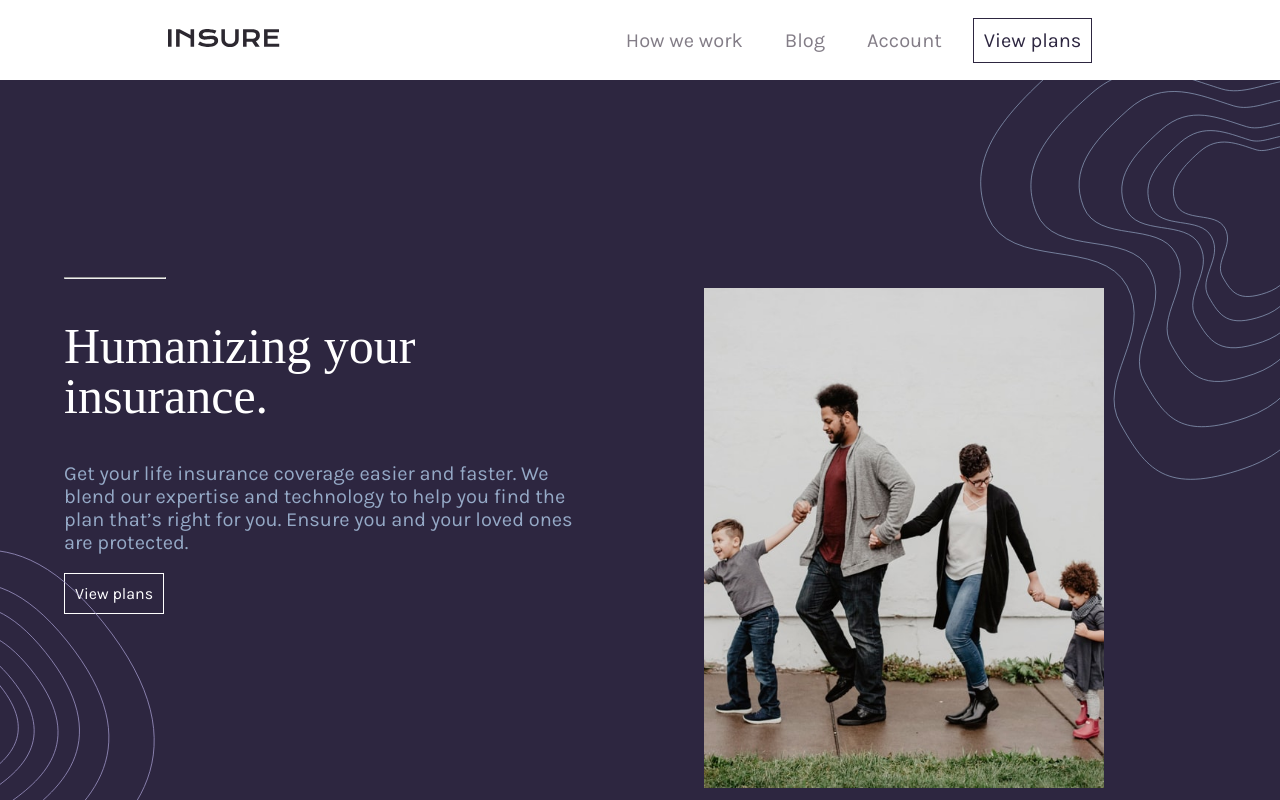
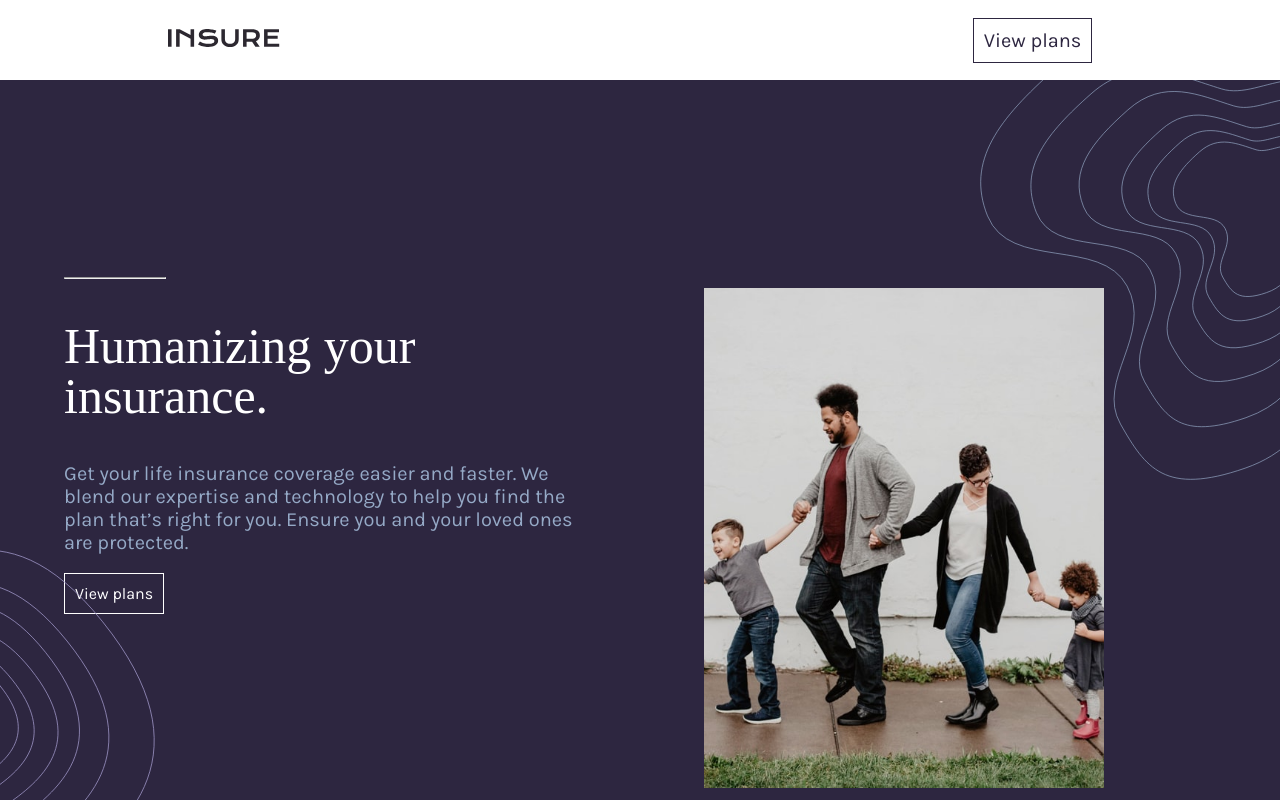
Before and after one commit to tochukwu19/fm-insure, a React (Create React App) app: page / in a window 1280 px wide. Shown: the top 800 px of the page. Built offline with nearby package versions, Linux system fonts and the light colour scheme; a web font is replaced by a local one.

Commit message:
Fixed bugs

```diff
--- a/src/components/Hero/Hero.css
+++ b/src/components/Hero/Hero.css
@@ -58,6 +58,7 @@ a {
     border: 1px solid #fff;
     text-decoration: none;
     padding: 10px;
+    color: #fff;
 }
 
 a:hover{
--- a/src/components/Hero/Hero.js
+++ b/src/components/Hero/Hero.js
@@ -18,10 +18,10 @@ const Hero = () => {
               expertise and technology to help you find the plan that’s right for
               you. Ensure you and your loved ones are protected.
             </p>
-            <a>View plans</a>
+            <a href=".">View plans</a>
           </div>
           <div className="hero-two">
-            <img src={heroImage} alt="hero image" />
+            <img src={heroImage} alt="hero" />
           </div>
         </div>
       </section>
--- a/src/components/Howwework/Hww.js
+++ b/src/components/Howwework/Hww.js
@@ -9,7 +9,7 @@ const Hww = () => {
           <h1>Find out more about how we work</h1>
         </div>
         <div>
-          <a>How we work</a>
+          <a href=".">How we work</a>
         </div>
       </div>
     </div>
--- a/src/components/Navbar/Navbar.js
+++ b/src/components/Navbar/Navbar.js
@@ -16,10 +16,10 @@ class Navbar extends Component {
         <div className="nav-container">
           <div className="logo"><img src={logo} alt="logo"/></div>
           <div className="menu">
-            <li><a>How we work</a></li>
-            <li><a>Blog</a></li>
-            <li><a>Account</a></li>
-            <li><a className="btn">View plans</a></li>
+            <li><a href=".">How we work</a></li>
+            <li><a href=".">Blog</a></li>
+            <li><a href=".">Account</a></li>
+            <li><a href="." className="btn">View plans</a></li>
           </div>
           <div className="hamburger" onClick={() => this.setState((prevState) => ({ navout: !prevState.navout}))}>
             { !this.state.navout ? <img src={ham} alt="hamburger" className="ham" /> : <img src={close} alt="hamburgerClose" className="hamC" />}
@@ -29,10 +29,10 @@ class Navbar extends Component {
           transform: this.state.navout ? "translateY(50%)" : "translateY(-100%)"
         }}>
           <div className="Mmenu">
-            <li><a>How we work</a></li>
-            <li><a>Blog</a></li>
-            <li><a>Account</a></li>
-            <li><a className="btn">View plans</a></li>
+            <li><a href=".">How we work</a></li>
+            <li><a href=".">Blog</a></li>
+            <li><a href=".">Account</a></li>
+            <li><a href="." className="btn">View plans</a></li>
           </div>
         </div>
       </nav>
--- a/src/components/story/story.js
+++ b/src/components/story/story.js
@@ -14,8 +14,8 @@ const story = () => {
   return (
     <React.Fragment>
       <div className="story">
-        <img src={svg} className="thesvg" />
-        <img src={svg2} className="thesvg2" />
+        <img alt="Svg" src={svg} className="thesvg" />
+        <img alt="Svg2" src={svg2} className="thesvg2" />
         <div className="story-container">
           <hr></hr>
           <h1>We're different</h1>
```
Also changed, not shown: 1 other file (tests, documents, lock files or other folders).
